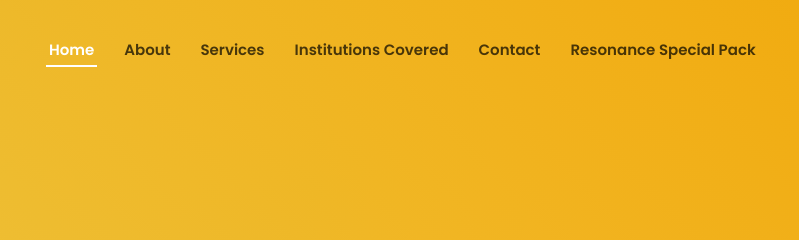
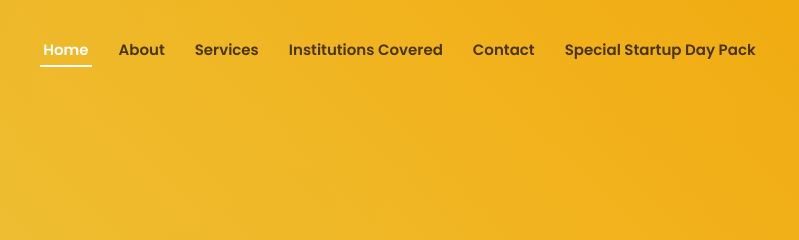
Before and after one commit to Harshvardhan1609/Dhando-finance, a plain HTML site: page index.html in a window 1280 px wide. Shown: the top 240 px of the page, 235-1034 px from the left. Drawn offline with nearby package versions, Linux system fonts and the light colour scheme; a script that the page names is missing; files whose address does not match are found by name.

Commit message:
initial
Startup pack

```diff
--- a/index.html
+++ b/index.html
@@ -53,7 +53,7 @@
           <li><a class="nav-link scrollto " href="#portfolio">Institutions Covered</a></li>
           <!-- <li><a class="nav-link scrollto" href="#team">Team</a></li> -->
           <li><a class="nav-link scrollto" href="#contact">Contact</a></li>
-          <li><a class="nav-link scrollto" href="https://drive.google.com/drive/folders/1OtVyqQ3tXyZ4RdqGCgqdZZkMkhTHo9qF?usp=sharing">Resonance Special Pack</a></li>
+          <li><a class="nav-link scrollto" href="https://drive.google.com/drive/folders/1OtVyqQ3tXyZ4RdqGCgqdZZkMkhTHo9qF?usp=sharing">Special Startup Day Pack</a></li>
           <li><a class="getstarted scrollto" href="https://ymqk04zxqcz.typeform.com/to/B1BHleN0">Book Meeting</a></li>
         </ul>
         <i class="bi bi-list mobile-nav-toggle"></i>
```
